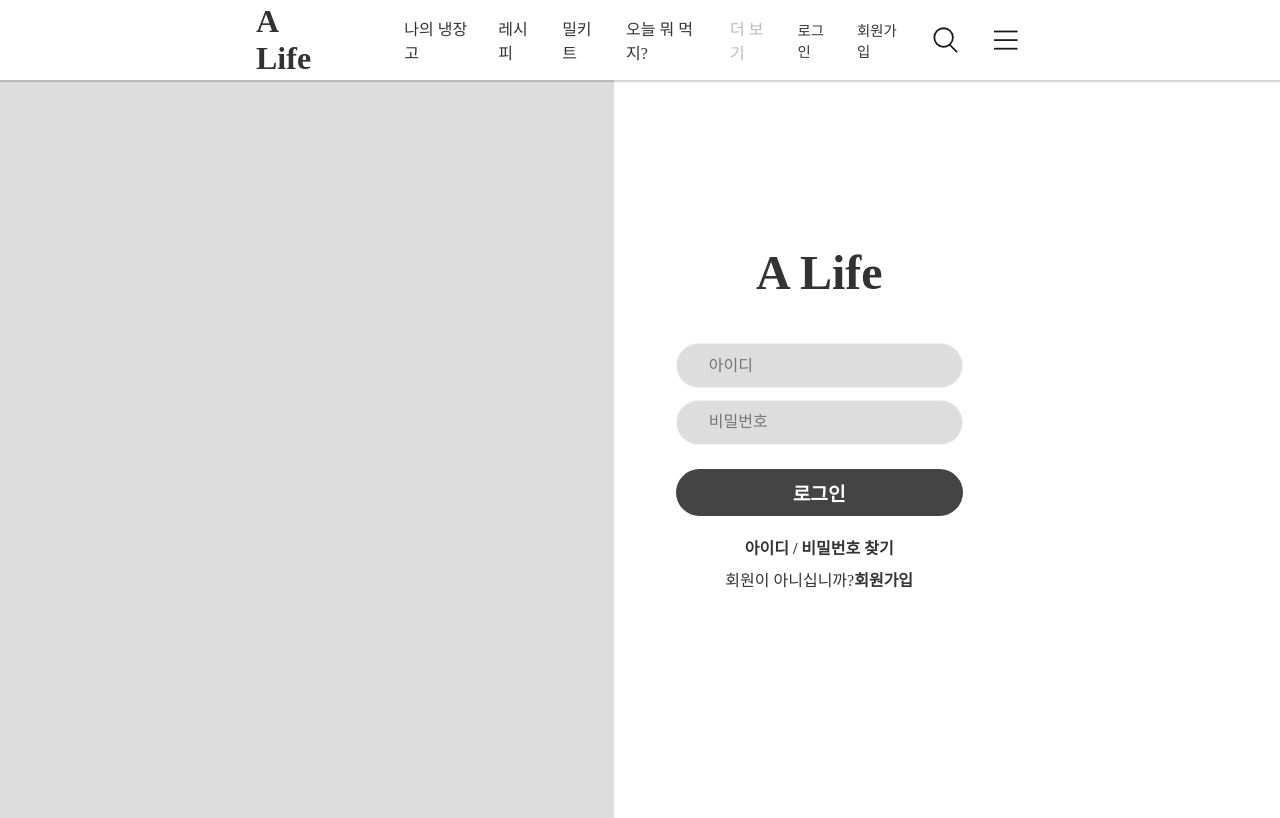
After one commit to kebi3477/Alife, a PHP site: page /login.php in a window 1280 px wide. The commit adds this page. Run offline with PHP 8.4, Linux system fonts and the light colour scheme; some web fonts are replaced.

Commit message:
Add Login Page

```diff
--- a/css/common.css
+++ b/css/common.css
@@ -1,5 +1,6 @@
 :root {
     --white: #fff;
+    --white-hard: #f1f1f1;
     --gray-light: #ddd;
     --gray-middle: #bbb;
     --gray-hard: #666;
@@ -37,6 +38,9 @@
     height: 100vh;
     position: relative;
 }
+button {
+    cursor: pointer;
+}
 /* Header Navi */
 header {
     width: 100%;
--- /dev/null
+++ b/css/login.css
@@ -0,0 +1,56 @@
+.login {
+    display: flex;
+    flex-flow: row nowrap;
+}
+.login__img {
+    flex: .6;
+    background-color: var(--gray-light);
+}
+.login__form {
+    flex: .4;
+    padding-right: 20%;
+    display: flex;
+    flex-flow: column nowrap;
+    align-items: center;
+    justify-content: center;
+}
+.login__logo {
+    font-size: 3rem;
+    font-weight: bold;
+    font-family: 'noto-kr-black';
+    margin-bottom: 2rem;
+}
+.login__input {
+    width: 70%;
+    border: 1px solid var(--white-hard);
+    border-radius: 5rem;
+    padding: .8rem 2rem;
+    background-color: var(--gray-light);
+    font-size: 1rem;
+    margin-top: .7rem;
+}
+.login__input:focus {
+    outline: none;
+}
+.login__button {
+    width: 70%;
+    color: var(--white);
+    background-color: var(--gray-btn);
+    font-size: 1.2rem;
+    font-weight: bold;
+    border: none;
+    border-radius: 5rem;
+    padding: .6rem;
+    margin-top: 1.5rem;
+    transition: .2s;
+}
+.login__button:hover {
+    background-color: var(--gray-hard);
+}
+.login__text {
+    margin-top: .5rem;
+    cursor: pointer;
+}
+.login__text--under {
+    margin-top: 1.2rem;
+}
--- /dev/null
+++ b/header.php
@@ -0,0 +1,31 @@
+<header class="padding">
+    <div class="header__list">
+        <text class="header__logo" transform="translate(1 42)" font-size="36">A Life</text>
+        <img class="header__logo" src="" alt="">
+        <div class="header__item">나의 냉장고</div>
+        <div class="header__item">레시피</div>
+        <div class="header__item">밀키트</div>
+        <div class="header__item">오늘 뭐 먹지?</div>
+        <div class="header__item header__item--gray">더 보기</div>
+    </div>
+    <div class="header__list">
+        <div class="header__item header__item--small"><a href="login.php">로그인</a></div>
+        <div class="header__item header__item--small">회원가입</div>
+        <svg class="header__item header__search" xmlns="http://www.w3.org/2000/svg" width="40" height="40" viewBox="0 0 40 40">
+            <g id="그룹_74" transform="translate(978.671 -520.248)">
+                <path id="패스_39" d="M-945.406,553.179l-7.648-7.648a11.334,11.334,0,0,0,3.275-7.973,11.388,11.388,0,0,0-11.375-11.376,11.388,11.388,0,0,0-11.375,11.376,11.388,11.388,0,0,0,11.375,11.375,11.307,11.307,0,0,0,6.586-2.118l7.762,7.762Zm-25.144-15.621a9.407,9.407,0,0,1,9.4-9.4,9.408,9.408,0,0,1,9.4,9.4,9.407,9.407,0,0,1-9.4,9.4A9.406,9.406,0,0,1-970.55,537.559Z" transform="translate(-0.067 -0.06)" fill="#1a1818"/>
+            </g>
+        </svg>
+        <svg class="header__item header__menu" xmlns="http://www.w3.org/2000/svg" width="40" height="40" viewBox="0 0 40 40">
+            <g id="그룹_182" transform="translate(-1830 -614.79)">
+                <g id="그룹_76" transform="translate(1830 615)">
+                <g id="그룹_75" transform="translate(6.705 9.278)">
+                    <rect id="사각형_48" width="26.38" height="1.989" fill="#1a1818"/>
+                    <rect id="사각형_49" width="26.38" height="1.989" transform="translate(0 9.622)" fill="#1a1818"/>
+                    <rect id="사각형_50" width="26.38" height="1.989" transform="translate(0 19.244)" fill="#1a1818"/>
+                </g>
+                </g>
+            </g>
+        </svg>
+    </div>
+</header>
--- /dev/null
+++ b/login.php
@@ -0,0 +1,25 @@
+<!DOCTYPE html>
+<html lang="kor">
+<head>
+    <meta charset="UTF-8">
+    <meta http-equiv="X-UA-Compatible" content="IE=edge">
+    <meta name="viewport" content="width=device-width, initial-scale=1.0">
+    <title>ALife</title>
+    <link rel="stylesheet" href="css/common.css">
+    <link rel="stylesheet" href="css/login.css">
+</head>
+<body>
+    <?= include('header.php') ?>
+    <div class="login page">
+        <div class="login__img"></div>
+        <div class="login__form">
+            <div class="login__logo">A Life</div>
+            <input type="text" class="login__input" placeholder="아이디">
+            <input type="password" class="login__input" placeholder="비밀번호">
+            <button class="login__button">로그인</button>
+            <div class="login__text login__text--under"><b>아이디 / 비밀번호 찾기</b></div>
+            <div class="login__text">회원이 아니십니까?<b>회원가입</b></div>
+        </div>
+    </div>
+</body>
+</html>
```
Also changed, not shown: index.php (+2 -32 lines), js/monster.js (+45 -0 lines).
